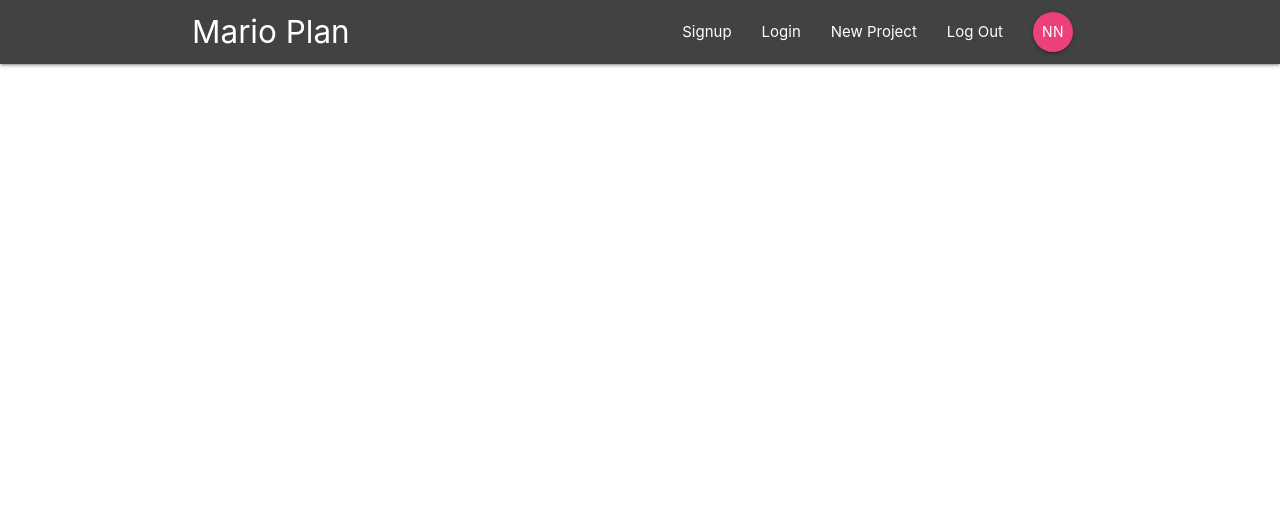
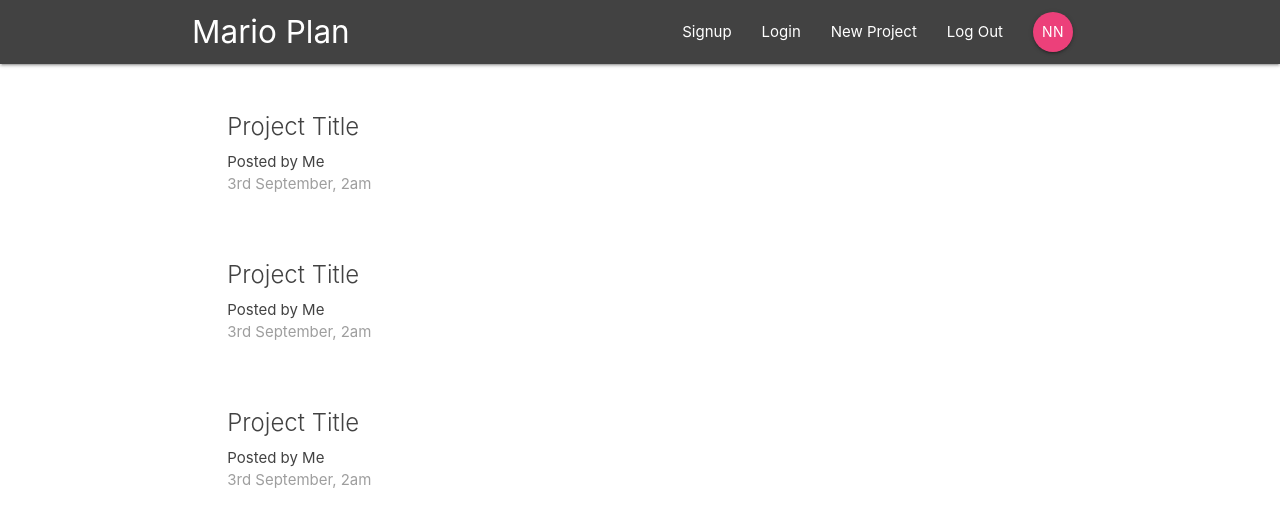
Before and after one commit to rohitkrishna094/react-practice, a React (Create React App) app in the folder marioplan/: page / in a window 1280 px wide. Shown: the top 526 px of the page. Built offline with nearby package versions, Linux system fonts and the light colour scheme.

Commit message:
added dashboard component with routes as well

```diff
--- a/marioplan/src/App.js
+++ b/marioplan/src/App.js
@@ -1,6 +1,7 @@
 import React, { Component } from 'react';
-import { BrowserRouter as Router } from 'react-router-dom';
+import { BrowserRouter as Router, Switch, Route } from 'react-router-dom';
 import Navbar from './components/layout/Navbar';
+import Dashboard from './components/dashboard/Dashboard';
 
 class App extends Component {
   render() {
@@ -8,6 +9,9 @@
       <Router>
         <div className="App">
           <Navbar />
+          <Switch>
+            <Route path="/" component={Dashboard} />
+          </Switch>
         </div>
       </Router>
     );
--- a/marioplan/src/components/dashboard/Dashboard.js
+++ b/marioplan/src/components/dashboard/Dashboard.js
@@ -0,0 +1,20 @@
+import React, { Component } from 'react';
+import Notifications from './Notifications';
+import ProjectList from '../projects/ProjectList';
+
+export default class Dashboard extends Component {
+  render() {
+    return (
+      <div className="dashboard container">
+        <div className="row">
+          <div className="col s12 m6">
+            <ProjectList />
+          </div>
+          <div className="col s12 m5 offset-m1">
+            <Notifications />
+          </div>
+        </div>
+      </div>
+    );
+  }
+}
--- a/marioplan/src/components/dashboard/Notifications.js
+++ b/marioplan/src/components/dashboard/Notifications.js
@@ -0,0 +1,7 @@
+import React from 'react';
+
+const Notifications = () => {
+  return <div />;
+};
+
+export default Notifications;
--- a/marioplan/src/components/projects/ProjectList.js
+++ b/marioplan/src/components/projects/ProjectList.js
@@ -0,0 +1,32 @@
+import React from 'react';
+
+const ProjectList = () => {
+  return (
+    <div className="project-list section">
+      <div className="card z-depth-0 project-summary">
+        <div className="card-content grey-text text-darken-3">
+          <span className="card-title">Project Title</span>
+          <p>Posted by Me</p>
+          <p className="grey-text">3rd September, 2am</p>
+        </div>
+      </div>
+
+      <div className="card z-depth-0 project-summary">
+        <div className="card-content grey-text text-darken-3">
+          <span className="card-title">Project Title</span>
+          <p>Posted by Me</p>
+          <p className="grey-text">3rd September, 2am</p>
+        </div>
+      </div>
+
+      <div className="card z-depth-0 project-summary">
+        <div className="card-content grey-text text-darken-3">
+          <span className="card-title">Project Title</span>
+          <p>Posted by Me</p>
+          <p className="grey-text">3rd September, 2am</p>
+        </div>
+      </div>
+    </div>
+  );
+};
+export default ProjectList;
```
